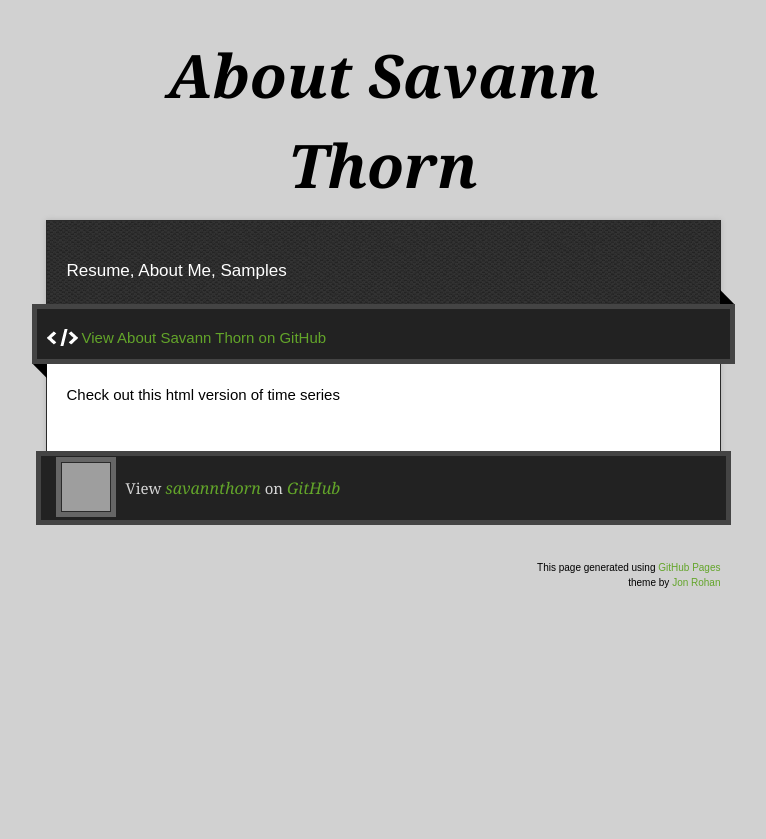
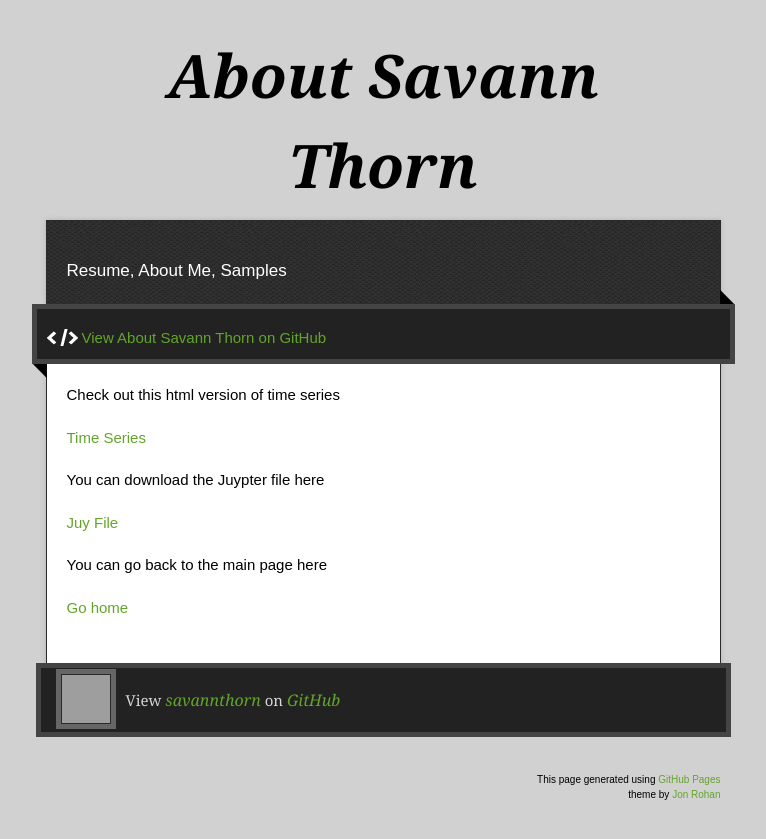
Before and after one commit to savannthorn/savannthorn.github.io, a Jekyll site: the page built from timeseries/index.md, in a window 1280 px wide. Shown: the top 839 px of the page, without its empty margins (257-1023 px from the left). Built offline with Jekyll 4.4.1, drawn with Linux system fonts in a browser that asks for light colours; our own code applies the rules of GitHub Pages for plain Markdown files; grey boxes are pictures that could not be loaded.

Commit message:
Update index.md

```diff
--- a/timeseries/index.md
+++ b/timeseries/index.md
@@ -1 +1,11 @@
 Check out this html version of time series
+
+[Time Series](/TimeSeriesAssignment.html)
+
+You can download the Juypter file here
+
+[Juy File](/TimeSeriesAssignment.ipynb)
+
+You can go back to the main page here
+
+[Go home](/savannthorn.github.io/index.md)
```
